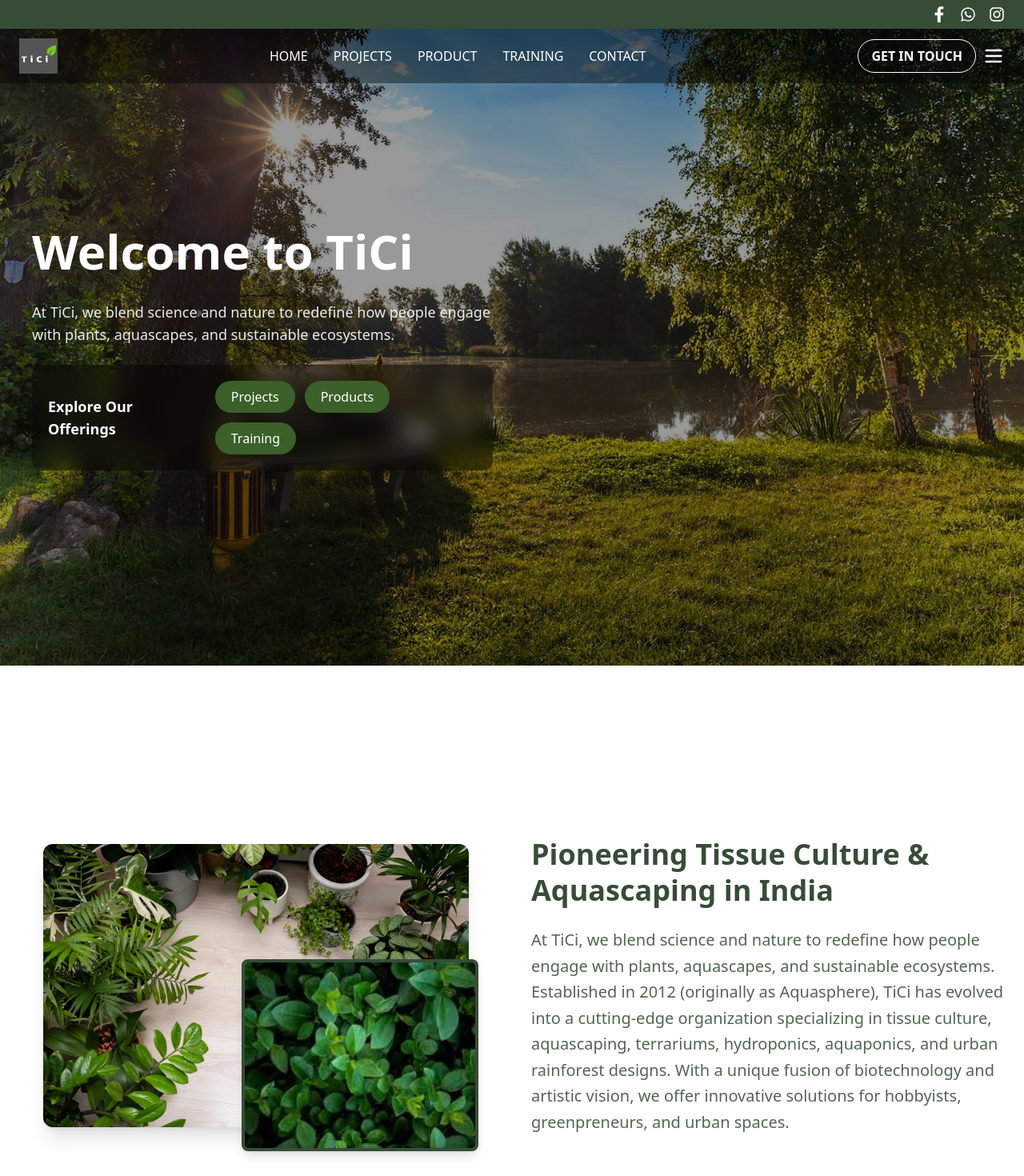
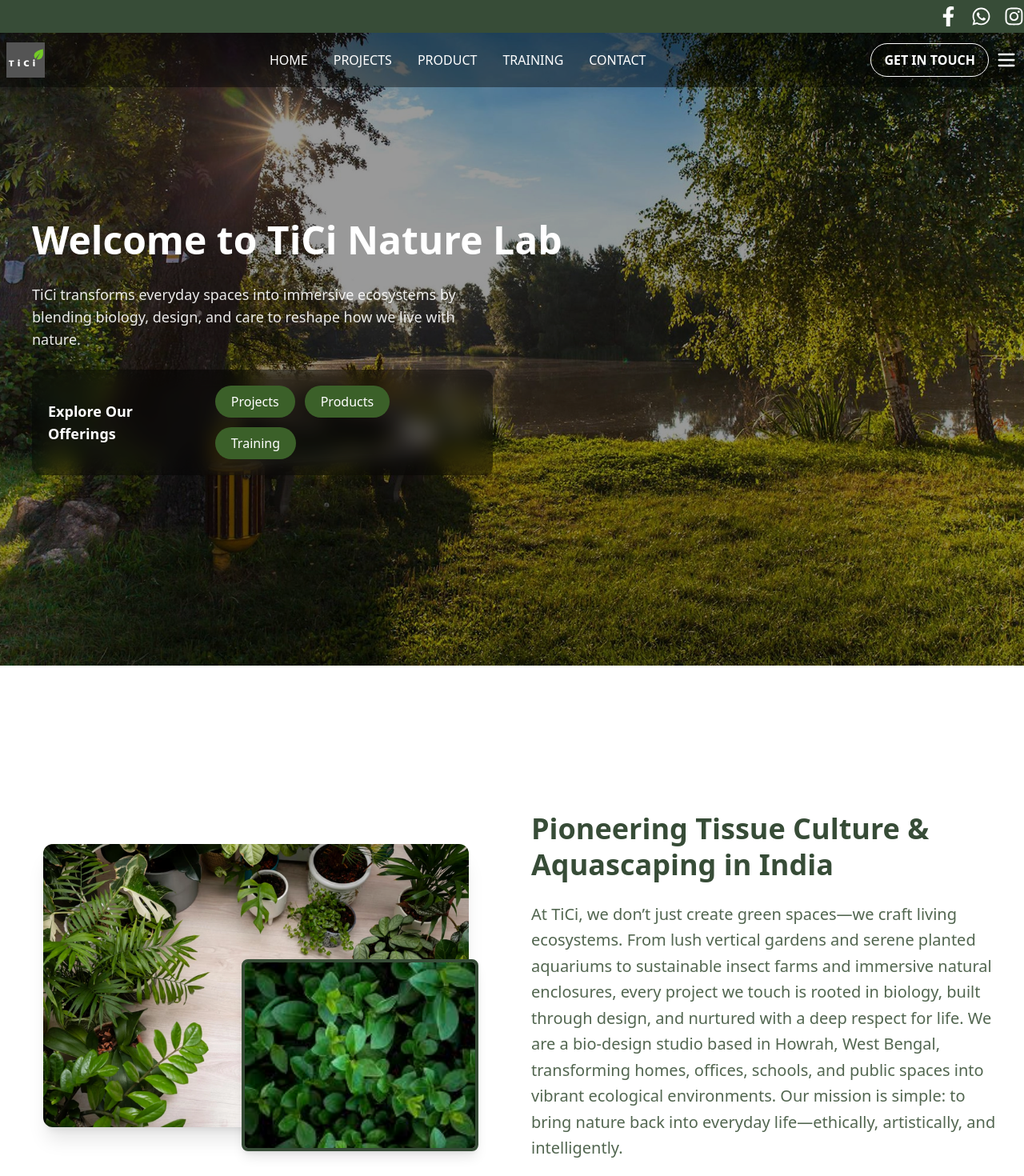
Before and after one commit to shivangsha350/Ti-Ci-1, a React (Vite) app: page / in a window 1280 px wide. Shown: the top 1470 px of the page at 80% size. Built offline with nearby package versions, Linux system fonts and the light colour scheme.

Commit message:
update 1

```diff
--- a/src/components/Contact/ContactSection.jsx
+++ b/src/components/Contact/ContactSection.jsx
@@ -60,7 +60,7 @@ const ContactSection = () => {
                                             <span>🕒</span> We're Open
                                         </p>
                                         <p className="ml-6 text-sm text-gray-600">
-                                            Monday - Friday 08.00 - 18.00
+                                            Monday - Saturday 09.00 - 18.00
                                         </p>
                                     </div>
                                     <div>
@@ -68,21 +68,21 @@ const ContactSection = () => {
                                             <span>📍</span> Office Location
                                         </p>
                                         <p className="ml-6 text-sm text-gray-600">
-                                            100 S Main St, New York, NY
+                                              Santragachi, Howrah, West Bengal, India
                                         </p>
                                     </div>
                                     <div>
                                         <p className="font-semibold flex items-center gap-2">
                                             <span>📞</span> Call Us Directly
                                         </p>
-                                        <p className="ml-6 text-sm text-gray-600">+1 123 456 789</p>
+                                        <p className="ml-6 text-sm text-gray-600"> +91 83369 92968</p>
                                     </div>
                                     <div>
                                         <p className="font-semibold flex items-center gap-2">
                                             <span>📧</span> Send a Message
                                         </p>
                                         <p className="ml-6 text-sm text-gray-600">
-                                            contact@gardyn.com
+                                            ticinaturelab@gmail.com
                                         </p>
                                     </div>
                                 </div>
--- a/src/components/Crafting.jsx
+++ b/src/components/Crafting.jsx
@@ -212,16 +212,11 @@ const Crafting = () => {
           </h1>
 
           <p className="text-gray-200 text-base sm:text-lg leading-relaxed">
-            TiCi began in 2012 as Aquasphere, focused on aquascaping. In 2021 we
-            rebranded to TiCi — specializing in tissue culture, sustainable
-            ecosystems, and green innovation.
+            TiCi is where science meets art and design meets ecology. We build living systems which include planted aquariums, vertical gardens, insect farms, and immersive natural enclosures that invite people to reconnect with nature.
           </p>
 
           <p className="text-gray-200 text-base sm:text-lg leading-relaxed">
-            Our milestones include launching a homegrown aquascaping product
-            line, setting up advanced labs for plant tissue culture, training
-            future green professionals, and partnering with educational
-            institutes.
+            Rooted in hands-on experimentation and deep ecological observation, TiCi blends biotechnology with design to create sustainable ecosystems for hobbyists, greenpreneurs, and future-forward spaces. We don’t just add greenery, we grow experiences!
           </p>
 
           <div className="pt-2 sm:pt-4">
--- a/src/components/Footer.jsx
+++ b/src/components/Footer.jsx
@@ -1,5 +1,5 @@
 import React from 'react';
-import { Leaf, Facebook, Twitter, Instagram, Youtube, MessageCircle, MapPin, Clock, Mail} from 'lucide-react';
+import { Leaf, Facebook, Twitter, Instagram, Youtube, MessageCircle, MapPin, Clock, Mail,Contact} from 'lucide-react';
 import { FaWhatsapp } from 'react-icons/fa';
 
 const Footer = () => {
@@ -110,7 +110,7 @@ const Footer = () => {
                 <Clock className="w-5 h-5 text-green-400" />
                 <span className="font-semibold">We're Open</span>
               </div>
-              <p className="text-gray-300">Monday - Friday 08:00 - 18:00</p>
+              <p className="text-gray-300">Monday - Saturday 09:00 - 18:00</p>
             </div>
 
             <div>
@@ -118,7 +118,7 @@ const Footer = () => {
                 <MapPin className="w-5 h-5 text-green-400" />
                 <span className="font-semibold">Office Location</span>
               </div>
-              <p className="text-gray-300">100 S Main St, New York, NY</p>
+              <p className="text-gray-300">Santragachi, Howrah, West Bengal, India</p>
             </div>
 
             <div>
@@ -126,7 +126,14 @@ const Footer = () => {
                 <Mail className="w-5 h-5 text-green-400" />
                 <span className="font-semibold">Send a Message</span>
               </div>
-              <p className="text-gray-300">contact@Tici.com</p>
+              <p className="text-gray-300">ticinaturelab@gmail.com</p>
+            </div>
+              <div>
+              <div className="flex items-center space-x-2 mb-3">
+                <Contact className="w-5 h-5 text-green-400" />
+                <span className="font-semibold">Contact</span>
+              </div>
+              <p className="text-gray-300">+91 8336992968</p>
             </div>
           </div>
         </div>
@@ -134,7 +141,7 @@ const Footer = () => {
         {/* Bottom Bar */}
         <div className="border-t border-green-800 mt-12 pt-8 flex flex-col md:flex-row justify-between items-center">
           <p className="text-gray-400 text-sm">
-            Copyright © 2024 Tici by Designesia
+            Copyright © 2024 Tici by Simtrak Solutions
           </p>
           <div className="flex space-x-6 mt-4 md:mt-0">
             <a href="#" className="text-gray-400 hover:text-white text-sm transition-colors">Terms & Conditions</a>
--- a/src/components/Hero.jsx
+++ b/src/components/Hero.jsx
@@ -102,12 +102,11 @@ const Hero = () => {
 
       {/* Text Content */}
       <div className="relative z-10 text-white max-w-3xl space-y-6 mt-16 md:mt-0">
-        <h1 className="text-4xl md:text-6xl font-bold leading-tight">
-          Welcome to TiCi
+        <h1 className="text-3xl md:text-5xl font-bold leading-tight">
+          Welcome to TiCi Nature Lab
         </h1>
         <p className="text-base md:text-lg max-w-xl opacity-90">
-          At TiCi, we blend science and nature to redefine how people engage with plants,
-          aquascapes, and sustainable ecosystems.
+          TiCi transforms everyday spaces into immersive ecosystems by blending biology, design, and care to reshape how we live with nature.
         </p>
 
         {/* Action Buttons Block */}
--- a/src/components/Navbar.jsx
+++ b/src/components/Navbar.jsx
@@ -31,14 +31,14 @@ const Navbar = () => {
       >
         {/* === Top Info Bar === */}
         <div className="bg-[#374C37] text-white text-sm">
-          <div className="hidden md:flex justify-end items-centre px-6 py-2 max-w-7xl mx-auto">
+          <div className="hidden md:flex justify-end items-centre px-0 py-2 max-w-7xl mx-auto">
             {/* <div className="flex space-x-6">
               <span>🕒 Mon - Fri 08.00 - 18.00</span>
               <span>📍 100 S Main St, NY</span>
               <span>📧 contact@tici.com</span>
             </div> */}
             <div className=" flex space-x-4">
-              {[<FaFacebookF size={20} />,<FaWhatsapp size={20}/>, <FaInstagram size={20} />].map((Icon, idx) => (
+              {[<FaFacebookF size={25} />,<FaWhatsapp size={25}/>, <FaInstagram size={25} />].map((Icon, idx) => (
                 <span key={idx} className="hover:text-[#E87722] cursor-pointer transition-colors">
                   {Icon}
                 </span>
@@ -49,9 +49,9 @@ const Navbar = () => {
 
         {/* === Navigation Bar === */}
         <nav className="w-full">
-          <div className="flex justify-between items-center px-6 py-3 max-w-7xl mx-auto">
+          <div className="flex justify-between items-center px-2 py-3 max-w-7xl mx-auto">
             {/* Logo */}
-            <Link to="/" className="flex items-center space-x-2 text-2xl font-bold text-white">
+            <Link to="/" className="flex items-center space-x-2 text-xl font-bold text-white">
               <img src="/TiCi.jpeg" alt="TiCi" className="h-11 w-12 m-0" />
               {/* <span>TiCi</span> */}
             </Link>
--- a/src/components/Projects/Projects.jsx
+++ b/src/components/Projects/Projects.jsx
@@ -51,7 +51,7 @@ const Projects = () => {
             Featured Projects Across India
           </p>
           <Link
-            to="/services"
+            to="/"
             className="bg-[#3B6029] hover:bg-[#2E4E1E] text-white px-6 py-3 rounded-full font-semibold transition-all duration-300 shadow-lg hover:scale-105"
           >
             OUR SERVICES
--- a/src/components/WelcomeTici.jsx
+++ b/src/components/WelcomeTici.jsx
@@ -50,8 +50,10 @@ const WelcomeTici = () => {
                         Pioneering Tissue Culture & Aquascaping in India
                     </h1>
 
-                    <p className="text-lg md:text-xl leading-relaxed text-[#526650]">
-                        At TiCi, we blend science and nature to redefine how people engage with plants, aquascapes, and sustainable ecosystems. Established in 2012 (originally as Aquasphere), TiCi has evolved into a cutting-edge organization specializing in tissue culture, aquascaping, terrariums, hydroponics, aquaponics, and urban rainforest designs. With a unique fusion of biotechnology and artistic vision, we offer innovative solutions for hobbyists, greenpreneurs, and urban spaces.
+                    <p className="text-lg md:text-xl leading-relaxed text-[#526650]">At TiCi, we don’t just create green spaces—we craft living ecosystems. From lush vertical gardens and serene planted aquariums to sustainable insect farms and immersive natural enclosures, every project we touch is rooted in biology, built through design, and nurtured with a deep respect for life.
+We are a bio-design studio based in Howrah, West Bengal, transforming homes, offices, schools, and public spaces into vibrant ecological environments. Our mission is simple: to bring nature back into everyday life—ethically, artistically, and intelligently.
+
+                        {/* At TiCi, we blend science and nature to redefine how people engage with plants, aquascapes, and sustainable ecosystems. Established in 2012 (originally as Aquasphere), TiCi has evolved into a cutting-edge organization specializing in tissue culture, aquascaping, terrariums, hydroponics, aquaponics, and urban rainforest designs. With a unique fusion of biotechnology and artistic vision, we offer innovative solutions for hobbyists, greenpreneurs, and urban spaces. */}
                     </p>
 
                     {/* Optional Button */}
```
Also changed, not shown: src/components/Training/TrainingProgram.jsx (+7 -7 lines).
